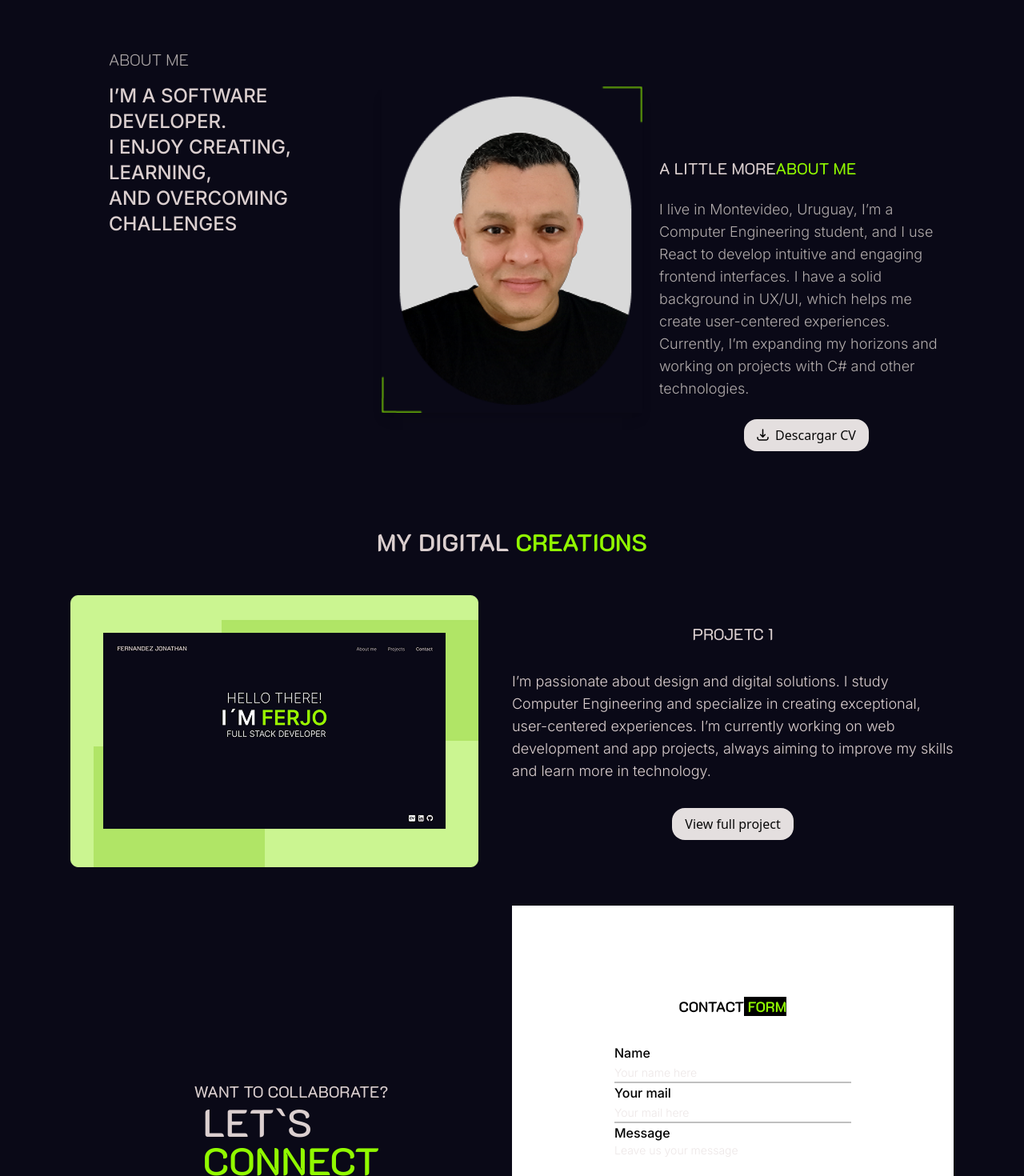
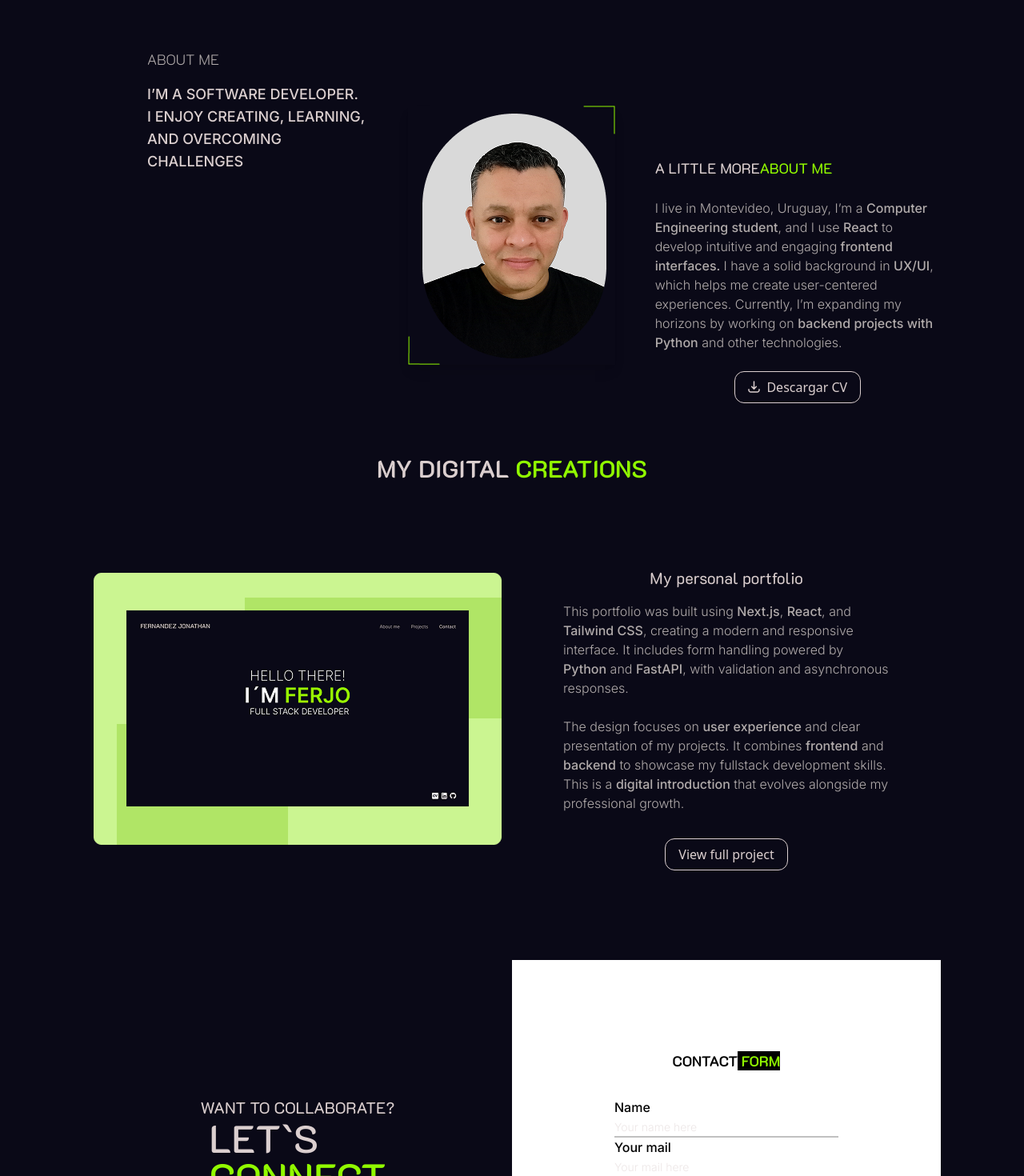
Before and after one commit to FerjoByte/ferjo-portfolio, a Next.js app: page / in a window 1280 px wide. Shown: the part 940-2410 px from the top of the page at 80% size. Built offline with nearby package versions, Linux system fonts and the light colour scheme.

Commit message:
finals features

```diff
--- a/app/components/Aboutme.tsx
+++ b/app/components/Aboutme.tsx
@@ -4,30 +4,32 @@ export default function Aboutme() {
     return (
         <section>
             <div className="lg:flex mt-16">
-                <div className="lg:basis-1/3 lg:pl-12">
-                    <h3 className="font-k2d font-extralight text-[#B1ABAB] mt-10 text-xl">ABOUT ME</h3>
-                    <p className="font-inter font-medium text-xl mt-4 md:text-2xl ">
+                <div className="lg:basis-1/3 lg:pl-20">
+                    <h3 className="font-k2d font-extralight text-[#B1ABAB] mt-10 text-lg">ABOUT ME</h3>
+                    <p className="font-inter font-medium text-lg mt-4 ">
                         I’M A SOFTWARE DEVELOPER. <br />
                         I ENJOY CREATING, LEARNING, <br />
                         AND OVERCOMING CHALLENGES</p>
                 </div>
-                <div className="flex justify-center lg:basis-1/3 my-12 lg:mt-22 ">
+                <div className="flex justify-center lg:basis-1/3 my-12 lg:mt-28">
                     <img src="/profilePhoto.png" alt=""
                         className="shadow-lg" />
                 </div>
                 <div className="basis-1/3 lg:mt-44">
-                    <h3 className="font-k2d font-normal text-xl">A LITTLE MORE
+                    <h3 className="font-k2d font-normal text-lg text-center lg:text-left hidden lg:block">A LITTLE MORE
                         <span className="text-[#91F900]">ABOUT ME</span></h3>
-                    <p className="font-inter font-light text-lg my-6 text-[#B1ABAB]">I live in Montevideo, Uruguay, I’m a Computer Engineering student,
-                        and I use React to develop intuitive and engaging frontend interfaces.
-                        I have a solid background in UX/UI, which helps me create user-centered
-                        experiences. Currently, I’m expanding my horizons and working on projects
-                        with C# and other technologies.</p>
+                    <p className="font-inter font-light my-6 text-[#B1ABAB]">
+                        I live in Montevideo, Uruguay, I’m a <span className="font-medium">Computer Engineering student
+                        </span>, and I use <span className="font-medium">React</span> to develop intuitive and engaging
+                        <span className="font-medium"> frontend interfaces. </span>
+                        I have a solid background in <span className="font-medium">UX/UI</span>, which helps me create user-centered
+                        experiences. Currently, I’m expanding my horizons by working on <span className="font-medium">backend projects
+                        with Python</span>  and other technologies.</p>
                     <div className="flex justify-center">
                         <Button>
                             <img src="/icon-download.svg" alt="icon-download"
-                            className="inline mr-2 pb-1" />
-                          Descargar CV
+                                className="inline mr-2 pb-1" />
+                            Descargar CV
                         </Button>
                     </div>
                 </div>
--- a/app/components/Button.tsx
+++ b/app/components/Button.tsx
@@ -11,7 +11,7 @@ const Button: React.FC<ButtonProps> =({ children, onClick, type = "button"}) =>
         <button
             type={type}
             onClick={onClick}
-            className="h-10 px-4 text-[#090909] bg-[#E4DFDF] rounded-2xl hover:bg-[#D9FB87] transition-all duration-700 ease-in-out font-medium"
+            className="h-10 px-4 text-[#DBCFCF] border-1 rounded-xl hover:border-[#91F900] transition-all duration-300 ease-in-out font-medium"
           >
           {children}
         </button>
--- a/app/components/Contact.tsx
+++ b/app/components/Contact.tsx
@@ -2,8 +2,8 @@ import Button from "./Button"
 
 export default function Contact() {
     return (
-        <section className="md:flex items-center ">
-            <div className="font-k2d basis-1/2 grid justify-items-center py-20">
+        <section className="md:flex items-center mt-24">
+            <div className="font-k2d basis-1/2 grid justify-items-center pb-24">
                 <p className="text-xl">WANT TO COLLABORATE?</p>
                 <h3 className="text-5xl font-medium ">LET`S <br />
                     <span className="text-[#91F900]">CONNECT</span>
@@ -44,9 +44,11 @@ export default function Contact() {
                         placeholder:text-sm placeholder:font-light resize-none"
                     /> <br />
                     <div className="flex justify-center py-8">
-                         <Button type="submit">
-                          Send message
-                        </Button>
+                        <button
+                            className="h-10 px-4 text-[#0A0917] border border-[#0A0917] rounded-xl hover:bg-[#91F900] transition-all duration-300 ease-in-out font-medium"
+                        >
+                            Send Message
+                        </button>
                     </div>
                 </form>
 
--- a/app/components/Footer.tsx
+++ b/app/components/Footer.tsx
@@ -8,10 +8,10 @@ export default function Footer() {
 
             <div className="lg:basis-1/3 flex justify-center">
                 <ul className=' hidden gap-10 lg:flex'>
-                    <li><a href="#Home">Home</a></li>
-                    <li><a href="#About me">About me</a></li>
-                    <li><a href="#Projects">Projects</a></li>
-                    <li><a href="#Contact">Contact</a></li>
+                    <li className='hover:text-[#91F900] transition-all duration-500 ease-in-out'><a href="#Home">Home</a></li>
+                    <li className='hover:text-[#91F900] transition-all duration-500 ease-in-out'><a href="#About me">About me</a></li>
+                    <li className='hover:text-[#91F900] transition-all duration-500 ease-in-out'><a href="#Projects">Projects</a></li>
+                    <li className='hover:text-[#91F900] transition-all duration-500 ease-in-out'><a href="#Contact">Contact</a></li>
                 </ul>
             </div>
 
--- a/app/components/Navbar.tsx
+++ b/app/components/Navbar.tsx
@@ -19,9 +19,9 @@ export default function Navbar() {
                 </a>
             </div>
             <ul id="menu" className='hidden sm:flex'>
-                <li className='pr-8'><a href="#About me">About me</a></li>
-                <li className='pr-8'><a href="#Projects">Projects</a></li>
-                <li><a href="#Contact">Contact</a></li>
+                <li className='pr-8 hover:text-[#91F900] transition-all duration-500 ease-in-out'><a href="#About me">About me</a></li>
+                <li className='pr-8 hover:text-[#91F900]  transition-all duration-500 ease-in-out'><a href="#Projects">Projects</a></li>
+                <li className='hover:text-[#91F900] transition-all duration-500 ease-in-out'><a href="#Contact">Contact</a></li>
             </ul>
 
             <div className='sm:hidden'>
--- a/app/components/Projects.tsx
+++ b/app/components/Projects.tsx
@@ -2,25 +2,31 @@ import Button from "./Button"
 
 export default function Projects() {
     return (
-        <section className="my-12">
-            <h2 className="font-k2d font-semibold text-3xl text-center py-12">MY DIGITAL <span className="text-[#91F900]">CREATIONS</span></h2>
+        <section className="mt-16">
+            <h2 className="font-k2d font-semibold text-3xl text-center mb-16">MY DIGITAL <span className="text-[#91F900]">CREATIONS</span></h2>
 
-            <div className="lg:flex items-center ">
-                <div className="basis-1/2">
+            <div className="lg:flex items-center">
+                <div className="basis-1/2 flex justify-center">
                     <img src="project-img.png" alt="" />
                 </div>
 
-                <div className="basis-1/2">
-                    <h3 className="font-k2d text-xl text-center py-4">PROJETC 1</h3>
-                    <p className="font-inter font-light text-lg py-4">I’m passionate about design and digital solutions.
-                        I study Computer Engineering and specialize in creating exceptional,
-                        user-centered experiences. I’m currently working on web development
-                        and app projects, always aiming to improve my skills and learn more
-                        in technology.</p>
+                <div className="basis-1/2 flex items-center justify-center mt-10">
+                  <div className="">
+                    <h3 className="font-k2d text-xl text-center">My personal portfolio</h3>
+                    <p className="font-inter font-light text-[#B1ABAB] py-4 lg:px-16">This portfolio was built using <span className="font-medium">Next.js</span>, <span className="font-medium">React</span>, and <span className="font-medium">Tailwind CSS</span>, creating a modern and responsive interface.
+                        It includes form handling powered by <span className="font-medium">Python</span> and <span className="font-medium">FastAPI</span>, with validation and asynchronous responses.<br />
+                        <br />
+                        The design focuses on <span className="font-medium">user experience</span> and clear presentation of my projects.
+                        It combines <span className="font-medium">frontend</span> and <span className="font-medium">backend</span> to showcase my fullstack development skills.
+                        This is a <span className="font-medium">digital introduction</span> that evolves alongside my professional growth.
+
+                    </p>
+
                     <div className="flex justify-center py-4">
                         <Button>
-                          View full project
+                            View full project
                         </Button>
+                    </div>
                     </div>
                 </div>
             </div>
--- a/app/layout.tsx
+++ b/app/layout.tsx
@@ -30,7 +30,7 @@ export default function RootLayout({
 }>) {
   return (
     <html lang="en">
-      <body className={`mx-6 md:mx-14 lg:mx-22 md:mt-6 ${k2d.variable} ${inter.variable}`}>
+      <body className={`mx-6 md:mx-14 lg:mx-26 md:mt-6 ${k2d.variable} ${inter.variable}`}>
         <Navbar/>
         {children}
         <Footer/>
```
Also changed, not shown: public/icon-download.svg.
